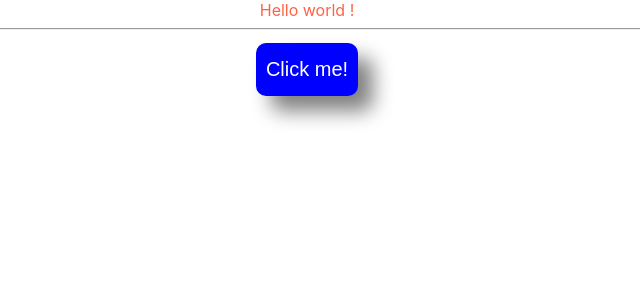
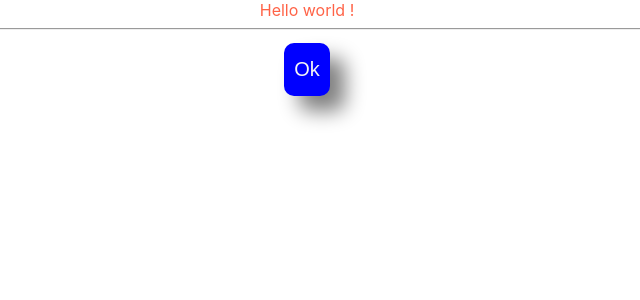
Before and after one commit to Zalox9/react_orsys, a React (Create React App) app: page / in a window 1280 px wide. Shown: the top 300 px of the page, without its empty margins (333-973 px from the left). Built offline with nearby package versions, Linux system fonts and the light colour scheme.

Commit message:
usage et propagation de props

```diff
--- a/src/App/App.tsx
+++ b/src/App/App.tsx
@@ -7,7 +7,7 @@ function App() {
     <div className="App">
       Hello world !
       <hr/>
-      <Button />
+      <Button text="Ok" bgcolor="skyblue" />
     </div>
   );
 }
--- a/src/App/components/Button/Button.css
+++ b/src/App/components/Button/Button.css
@@ -4,15 +4,16 @@
     font-size: 20px;
     border-radius: 10px;
     background-color: blue;
-    color: white;
+    color: whitesmoke;
     border: none;
     box-shadow: 15px 15px 20px grey;
 }
 
 .Button:hover{
-    background-color: red;
+    background-color: whitesmoke;
+    color: blue;
 }
 
 .Button:active{
-
+    padding: 0px 5px;
 }
--- a/src/App/components/Button/Button.js
+++ b/src/App/components/Button/Button.js
@@ -1,9 +1,10 @@
 import React from 'react' ///imr <- raccourcie
 import './Button.css'
 
-function Button() { //const Button=()=>{}
+function Button(props) { //const Button=()=>{}
+console.log(props);
     return (
-        <button className="Button">Click me!</button>
+        <button className="Button">{props.text}</button>
     );
 }
 
```
